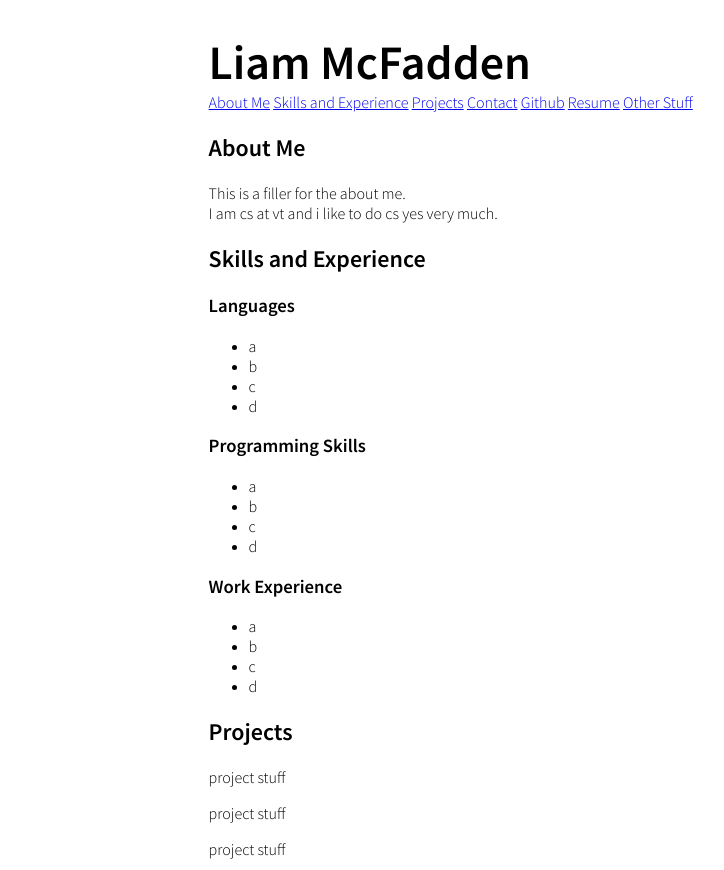
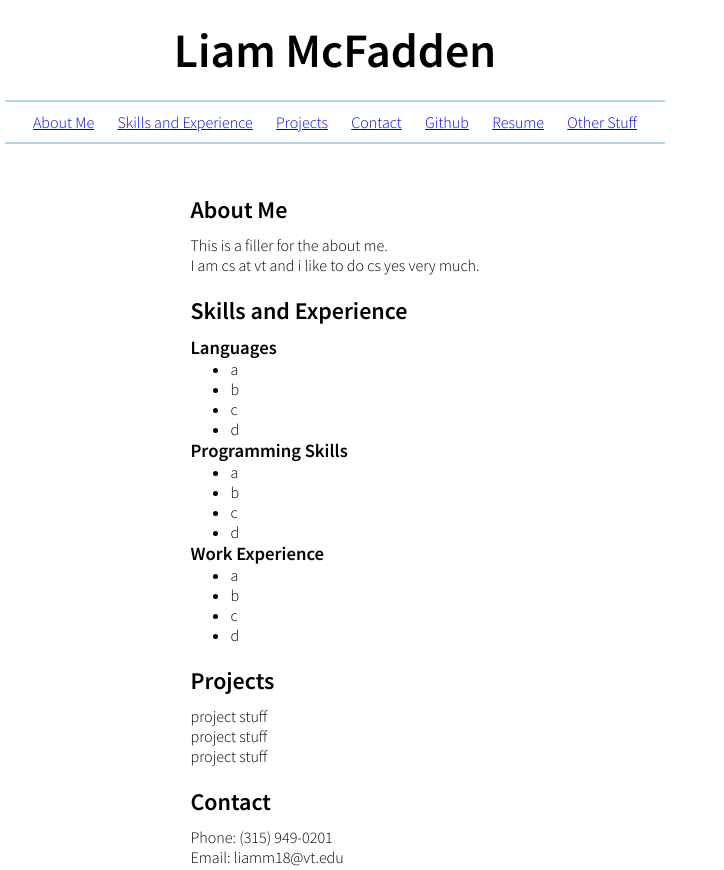
Before and after one commit to LiamMcFadden/Website, a plain HTML site: page index.html in a window 1280 px wide. Shown: the top 870 px of the page, without its empty margins (305-1029 px from the left). Drawn offline with Linux system fonts and the light colour scheme.

Commit message:
progress on da css

```diff
--- a/index.html
+++ b/index.html
@@ -12,15 +12,18 @@
 
 	<h1 id="navbar-header">Liam McFadden</h1>
 	<nav id="navbar">
-		<a href=#about">About Me</a>
-		<a href=#skills">Skills and Experience</a>
-		<a href=#projects">Projects</a>
-		<a href=#contact">Contact</a>
-		<a href=#github">Github</a>
-		<a href=#resume">Resume</a>
-		<a href=#other">Other Stuff</a>
+		<ul>
+			<li><a href="#about">About Me</a></li>
+			<li><a href="#skills">Skills and Experience</a></li>
+			<li><a href="#projects">Projects</a></li>
+			<li><a href="#contact">Contact</a></li>
+			<li><a href="#github">Github</a></li>
+			<li><a href="#resume">Resume</a></li>
+			<li><a href="#other">Other Stuff</a></li>
+		</ul>
 	</nav>
 
+	<div class="content">
 		<section id="about" class="content-section">
 			<h2 id="about-header" class="content-header">About Me</h2>
 			<p id="about-paragraph" class="content-paragraph">
@@ -75,5 +78,6 @@
 			<p id="phone-num" class="content-paragraph">Phone: (315) 949-0201</p>
 			<p id="email" class="content-paragraph">Email: liamm18@vt.edu</p>
 		</section>
+	</div>
 </body>
 </html>
--- a/main.css
+++ b/main.css
@@ -1,23 +1,49 @@
 * {
 	font-family: "Source Sans Pro", sans;
+	margin: 0;
 }
 
-.body {
-	max-width: 650px;
-	margin: auto auto 3em auto;
-	font-size: 100%
+body {
+	text-align: center;
 }
 
 #navbar-header {
 	font-size: xxx-large;
-	margin-bottom: 0;
-	margin-left: 40%;
+	text-align: center;
+	margin: 20px;
+}
+
+.content {
+	margin: 0 auto;
+	display: inline-block;
+}
+
+.content-section {
+	text-align: justify;
 }
 
 #navbar {
-	margin-left: 40%;
+	margin-bottom: 30px;
 }
 
-.content-section {
-	margin-left: 40%;
+#navbar ul {
+	padding: 10px;
+	list-style-type: none;
+	border: 2px solid lightblue;
+	border-left: none;
+	border-right: none;
+	width: 50%;
+	margin: auto;
 }
+
+#navbar li {
+	display: inline;
+}
+
+#navbar a {
+	margin: 0 10px 0;
+}
+
+.content-header {
+	margin: 20px 0 10px;
+}
```
Lines whose indentation alone changed are shown as unchanged.
